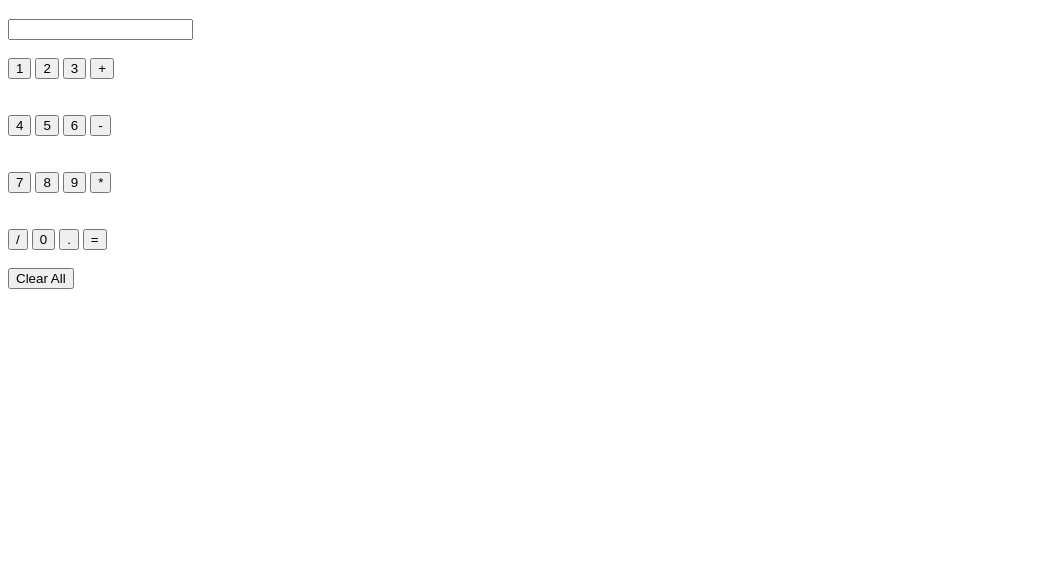
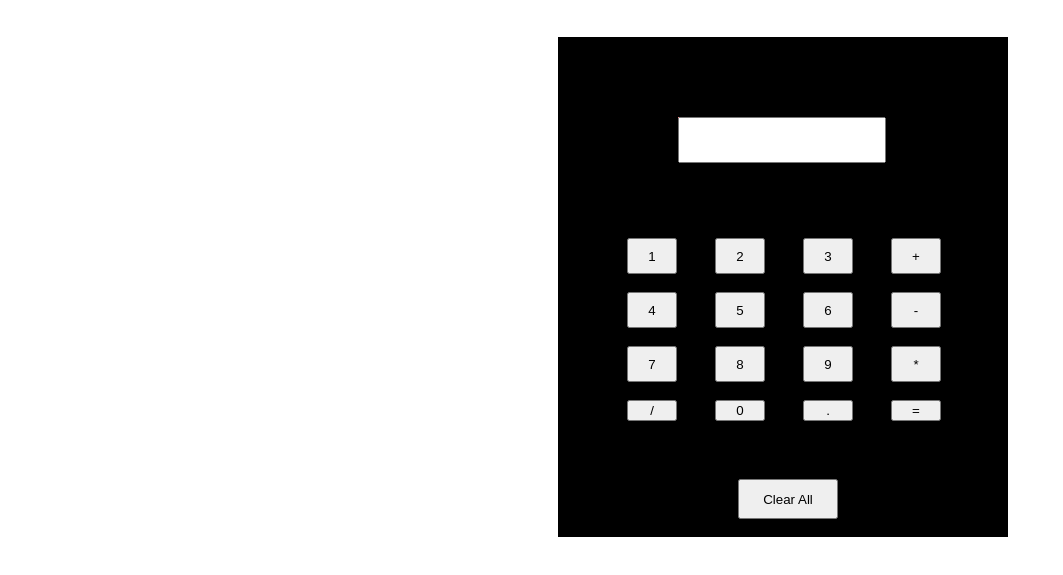
Before and after one commit to vednande/Calculator.github.io, a plain HTML site: page index.html in a window 1280 px wide. Shown: the part 61-636 px from the top of the page, without its empty margins (0-1063 px from the left). Drawn offline with Linux system fonts and the light colour scheme.

Commit message:
Update index.html

```diff
--- a/index.html
+++ b/index.html
@@ -5,7 +5,7 @@
     <meta http-equiv="X-UA-Compatible" content="IE=edge">
     <meta name="viewport" content="width=device-width, initial-scale=1.0">
     <title>Calculator using JavaScript</title>
-    <link rel="stylesheet" href="calculator.css">
+    <link rel="stylesheet" href="index.css">
     <!-- <script src="calculator.js"></script> -->
 </head>
 <body>
```
